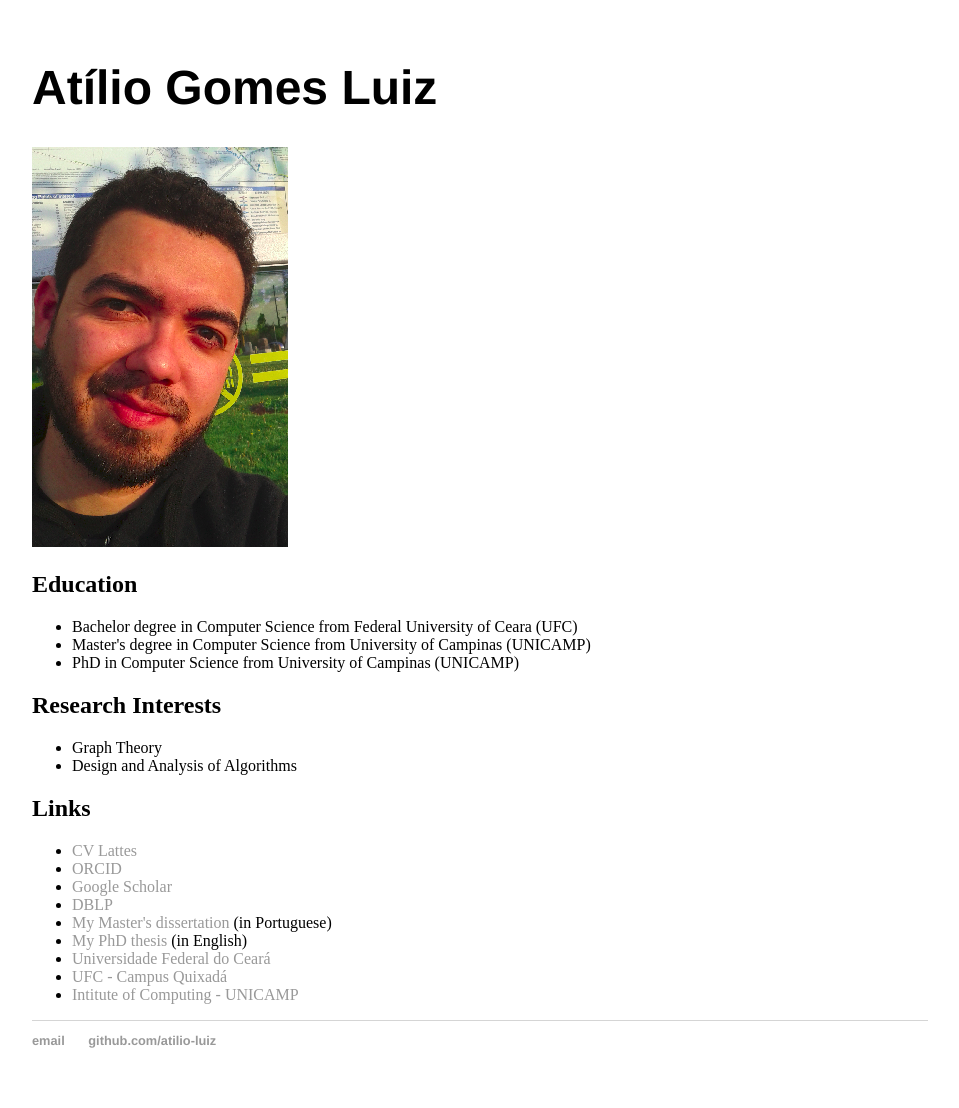
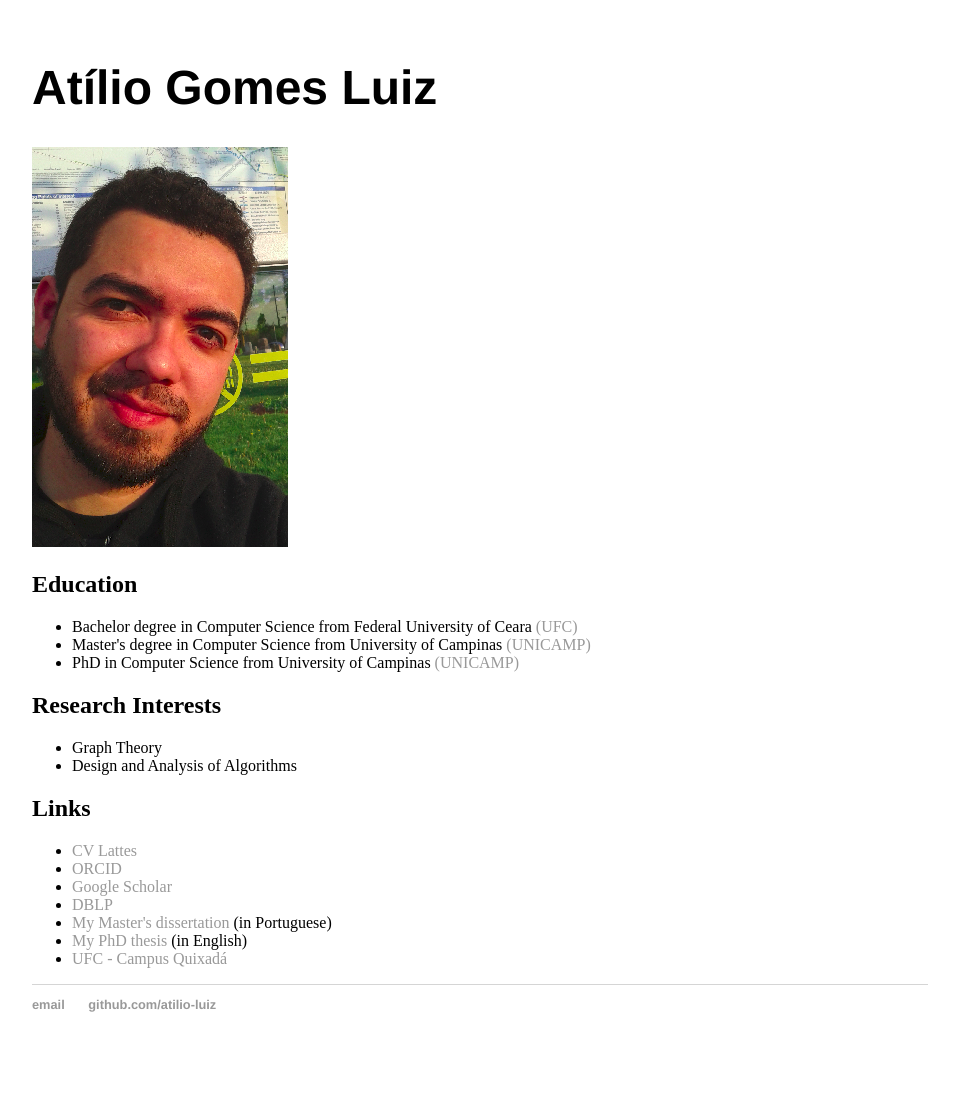
Before and after one commit to Atilio-Luiz/atilio-luiz.github.io, a Jekyll site: the page built from index.md, in a window 1280 px wide. Shown: the whole page, without its empty margins (160-1119 px from the left). Built offline with Jekyll 4.4.1, drawn with Linux system fonts in a browser that asks for light colours; after the commit the page ends 1072 px from its top, so only the background shows below that; some of the changed lines change nothing that is shown.

Commit message:
Update index.md

```diff
--- a/index.md
+++ b/index.md
@@ -8,9 +8,9 @@
 	<!--<p>I'm best known as the horrible cop from <em>A Touch of Evil</em> Don't trust me. <a href="/about">Read more about my life...</a></p>-->
 	<h2>Education</h2>
         <ul>
-	<li>Bachelor degree in Computer Science from Federal University of Ceara (UFC)</li>
-        <li>Master's degree in Computer Science from University of Campinas (UNICAMP)</li>
-        <li>PhD in Computer Science from University of Campinas (UNICAMP)</li>
+	<li>Bachelor degree in Computer Science from Federal University of Ceara <a href="http://www.ufc.br" title="UFC" target="_blank">(UFC)</a></li>
+        <li>Master's degree in Computer Science from University of Campinas <a href="http://www.unicamp.br/" target="_blank">(UNICAMP)</a></li>
+        <li>PhD in Computer Science from University of Campinas <a href="http://www.unicamp.br/" target="_blank">(UNICAMP)</a></li>
 	</ul>
 	<h2>Research Interests</h2>
             <ul>
@@ -25,9 +25,6 @@
 		    <li><a href="https://dblp.uni-trier.de/pers/hd/l/Luiz:At=iacute=lio_G=" target="_blank">DBLP</a></li>
 		    <li><a href="http://repositorio.unicamp.br/jspui/handle/REPOSIP/275526" target="_blank">My Master's dissertation</a> (in Portuguese)</li>
 		    <li><a href="http://repositorio.unicamp.br/jspui/handle/REPOSIP/332078" target="_blank">My PhD thesis</a> (in English)</li>
-		    <li><a href="http://www.ufc.br" title="UFC" target="_blank">Universidade Federal do Ceará</a></li>
 		    <li><a href="https://www.quixada.ufc.br" title="UFC Quixadá" target="_blank">UFC - Campus Quixadá</a></li>
-		    <li><a href="http://www.ic.unicamp.br/" target="_blank">Intitute of Computing - UNICAMP</a></li>
-
 	    </ul>
 </div><!-- /.blurb -->
```
